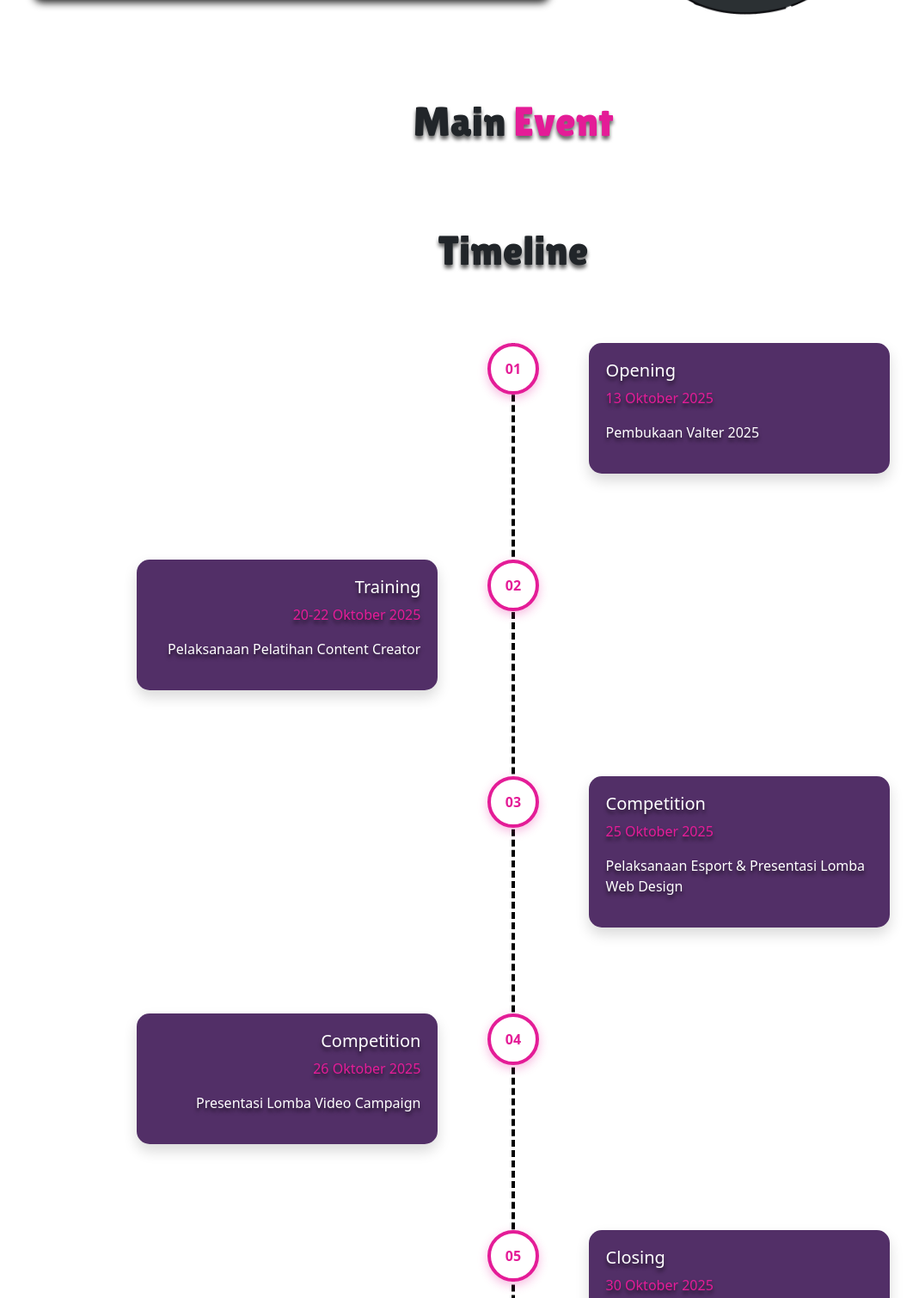
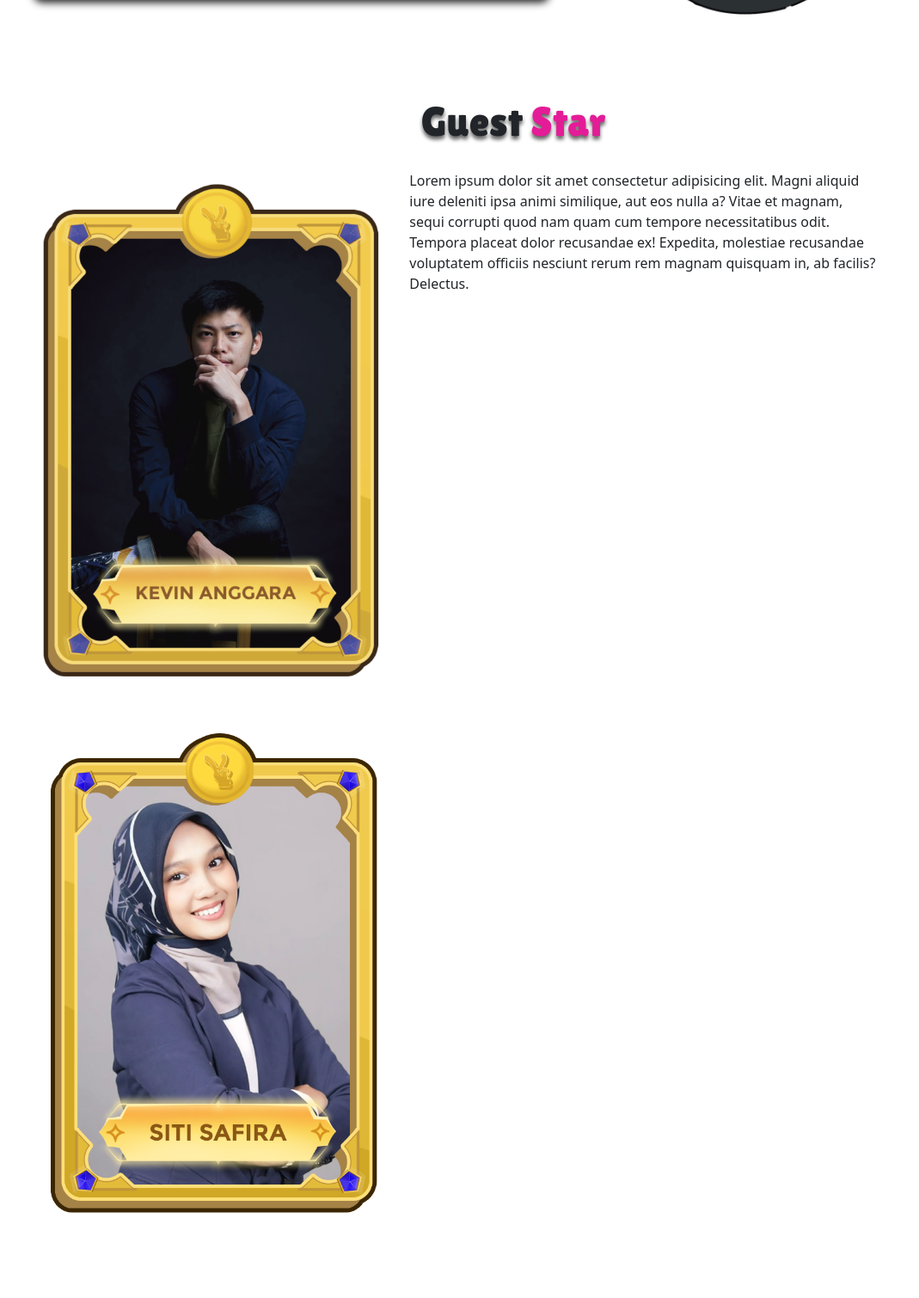
Before and after one commit to Lolzonexd/Web-VALTER-Vistara, a plain HTML site: page index.html in a window 1280 px wide. Shown: the part 1532-3042 px from the top of the page at 86% size, without its empty margins (43-1112 px from the left). Drawn offline with nearby package versions, Linux system fonts and the light colour scheme.

Commit message:
nyicil section guest

```diff
--- a/index.html
+++ b/index.html
@@ -17,7 +17,6 @@
   <link href="https://fonts.googleapis.com/css2?family=Lilita+One&family=Poppins:ital,wght@0,100;0,200;0,300;0,400;0,500;0,600;0,700;0,800;0,900;1,100;1,200;1,300;1,400;1,500;1,600;1,700;1,800;1,900&display=swap"
         rel="stylesheet">
   <title>VALTER 2025</title>
-
 </head>
 
 <body>
@@ -121,6 +120,31 @@
 
   <!-- Highlights: Guest star + teaser video -->
   <!-- Guest star -->
+   <section id="guest">
+    <div class="container">
+      <div class="row">
+         <h1 class="lilita text-center">
+          Guest <span class="pink">Star</span>
+        </h1>
+        <div class="col-md-6 guest1">
+          <img src="Asset Valter/guestStarCropped.png" alt="guest1">
+        </div>
+        <div class="col-md-6">
+          <p class="teksg">
+            Lorem ipsum dolor sit amet consectetur adipisicing elit. Magni aliquid iure deleniti ipsa animi similique, aut eos nulla a? Vitae et magnam, sequi corrupti quod nam quam cum tempore necessitatibus odit. Tempora placeat dolor recusandae ex! Expedita, molestiae recusandae voluptatem officiis nesciunt rerum rem magnam quisquam in, ab facilis? Delectus.
+        </p>
+        </div>
+      </div>
+      <div class="row">
+        <div class="col-md-6 guest2">
+          <img src="Asset Valter/guestStar safira.png" alt="guest2">
+        </div>
+        <div class="col-md-6">
+
+        </div>
+      </div>
+    </div>
+   </section>
   <!-- End Guest star -->
   <!-- Teaser video -->
   <!-- End Teaser video -->
@@ -207,9 +231,6 @@
 
   <!-- Open Partner / Sponsor -->
   <section>
-    <div class="container">
-
-    </div>
   </section>
   <!-- Footer -->
 
--- a/style.css
+++ b/style.css
@@ -144,6 +144,38 @@
   display: flex;
   padding-left: 35px;
 }
+
+/* Guest Star Section */
+#guest h1 {
+  font-size: 3rem;
+  padding-top: 5%;
+  text-shadow: 0 4px 4px rgba(0, 0, 0, 0.605);
+  padding-bottom: 20px;
+}
+
+teksg {
+  padding-top: 5%;
+  align-items: center;
+  justify-content: center;
+  display: block;
+  text-align: center;
+}
+
+.guest1 {
+  height: 600px;
+  width: auto;
+  padding-top: 5px;
+  display: flex;
+}
+
+.guest2 {
+  height: 680px;
+  width: auto;
+  padding-top: 5px;
+  display: flex;
+}
+
+
 
 /* Lomba Valter Section */
 #lomba h1 {
```
